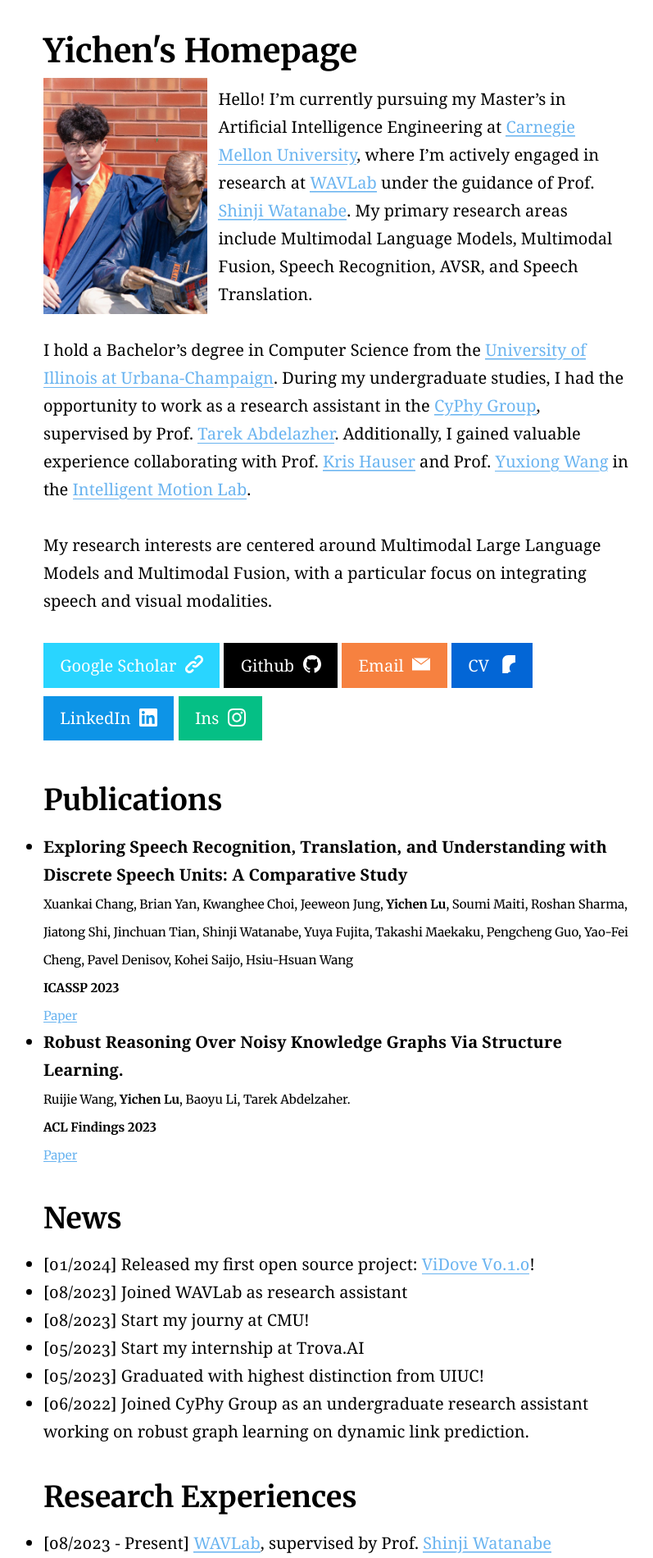
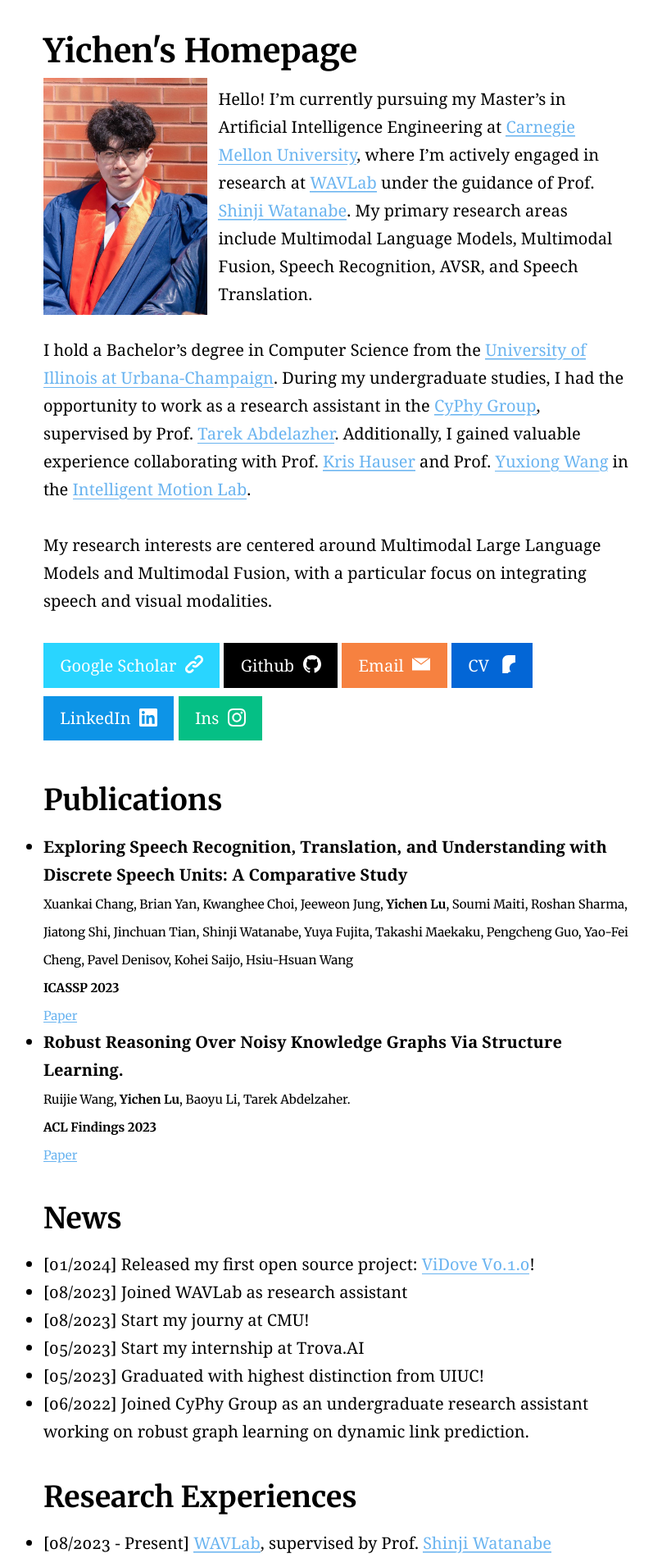
Before and after one commit to yichen14/yichen14.github.io, a Jekyll site: the page built from index.md, in a window 1280 px wide. Shown: the part 390-2290 px from the top of the page at 82% size, without its empty margins (230-1027 px from the left). Built offline with Jekyll 4.4.1, drawn with Linux system fonts in a browser that asks for light colours.

Commit message:
Update index.md

```diff
--- a/index.md
+++ b/index.md
@@ -5,7 +5,7 @@
   MS in AI @ Carnegie Mellon University | B.S. in Computer Science & Statistics @ UIUC
 feature_image: "./assets/feature-image-2.jpeg"
 ---
-{% include figure.html image="/assets/profile_pic_2.jpg"  position="left"  width="200" height="550" %}
+{% include figure.html image="/assets/profile_pic_3.jpg"  position="left"  width="200" height="550" %}
 
 Hello! I'm currently pursuing my Master's in Artificial Intelligence Engineering at [Carnegie Mellon University](https://www.cmu.edu/), where I'm actively engaged in research at [WAVLab](https://www.wavlab.org/) under the guidance of Prof. [Shinji Watanabe](https://sites.google.com/view/shinjiwatanabe). My primary research areas include Multimodal Language Models, Multimodal Fusion, Speech Recognition, AVSR, and Speech Translation.
 
```
